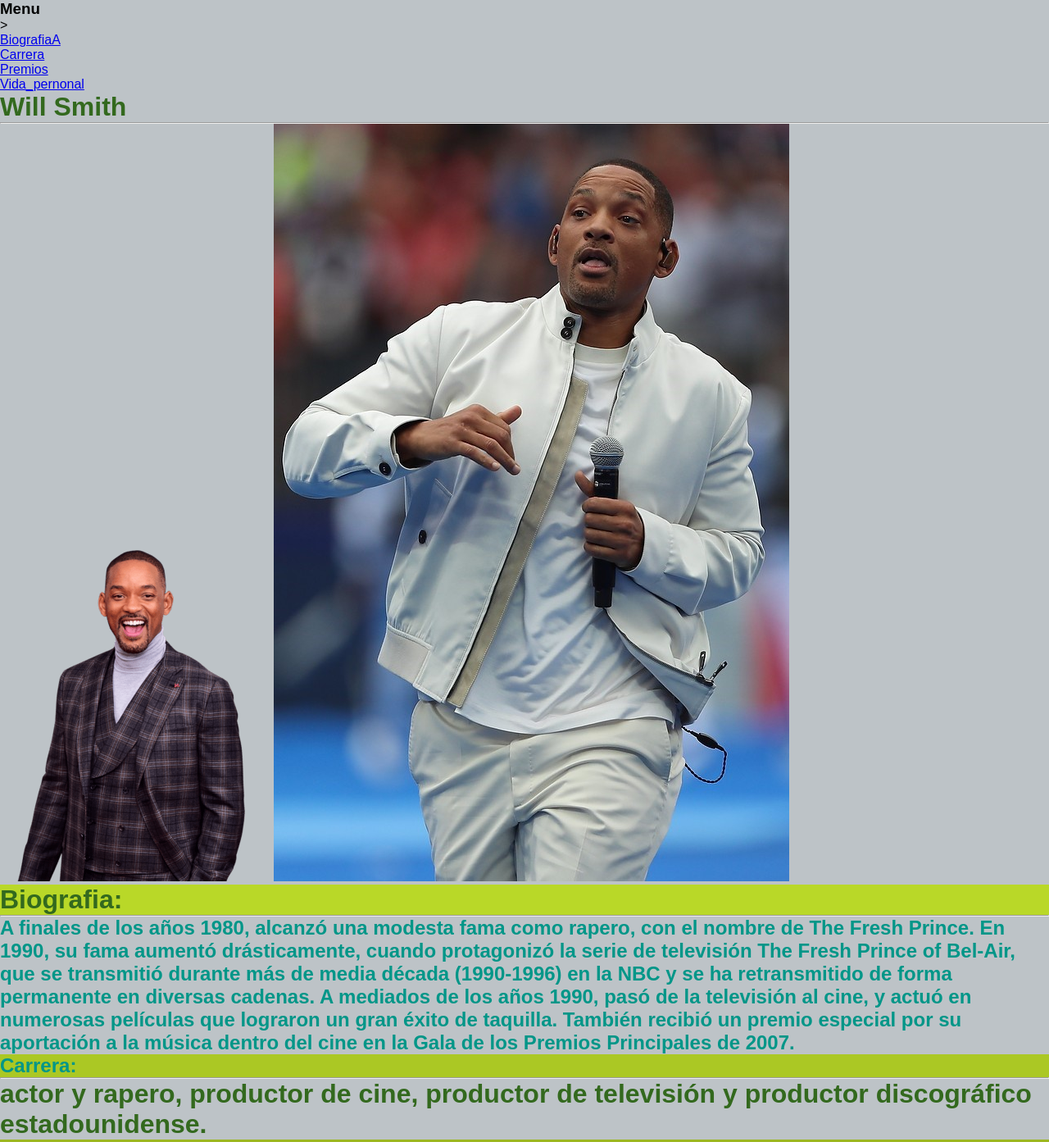
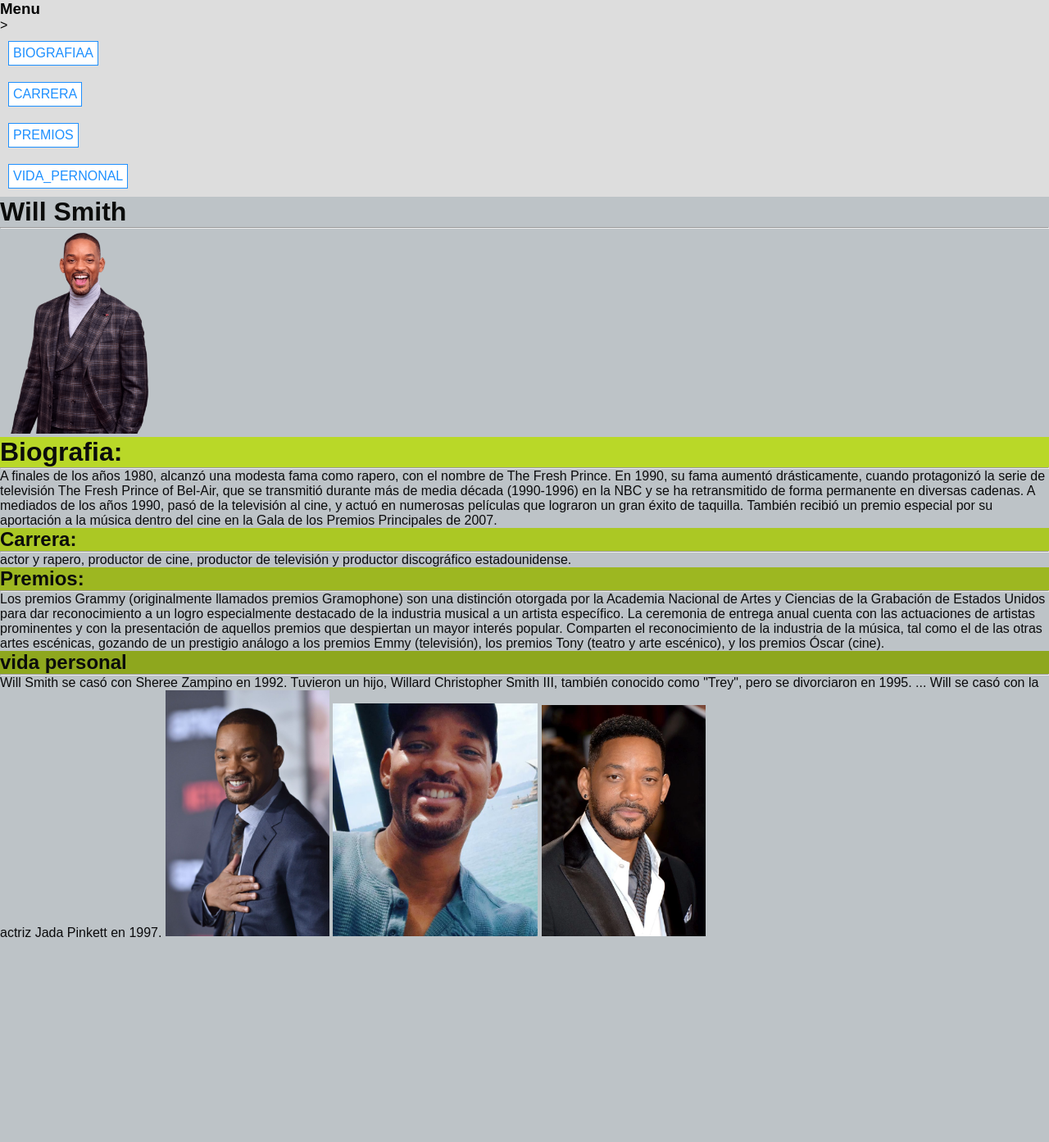
Before and after one commit to AdielCruz1992/web2019_willy, a plain HTML site: page introduccion_css/02_selectores/favorito/personal.html in a window 1280 px wide. Shown: the top 1393 px of the page at 82% size. After the commit the page ends 1146 px from the top, so only its background shows below. Drawn offline with Linux system fonts and the light colour scheme.

Commit message:
tabla de estilo

```diff
--- a/introduccion_css/02_selectores/favorito/estilo.css
+++ b/introduccion_css/02_selectores/favorito/estilo.css
@@ -8,16 +8,16 @@ body {
     font-family: Arial;
 }
 
-h1, h1, {
-    color: #DC3522
+h1, h2 {
+    color: #0b0c0b
 }
 
-h2, h2{
-    color: #009688
+a {
+    color: #26A69A
 }
 
-h1,h1{
-    color:#33691E
+p {
+    color:#0b0b0c
 }
 
 #biografia {
@@ -35,3 +35,26 @@ h1,h1{
 #vida_personal {
     background: #8ea71e
 }
+
+/* Herencia Css */
+nav {
+    background: #DDD;
+    padding: 10px
+    border: solid 1px gray;
+}
+
+nav a{
+    color: dodgerblue;
+    padding: 5px;
+    margin: 10px;
+    border: solid 1px dodgerblue;
+    text-decoration: none;
+    text-transform: uppercase;
+    background: #FFF;
+    display: inline-block;
+}
+
+nav a:hover {
+    background: dodgerblue;
+    color: white;
+}
--- a/introduccion_css/02_selectores/favorito/personal.html
+++ b/introduccion_css/02_selectores/favorito/personal.html
@@ -25,36 +25,39 @@
     </nav>
     <h1>Will Smith</h1>
     <hr>
-<img src="18-will-smith-chatroom-silo.w330.h412.png" alt="500">
-<img src="Will+Smith+Will+Smith+Attends+La+Verdad+Duele+XsRZ61kFQH0l.jpg" alt="500">
-
+    <img src="18-will-smith-chatroom-silo.w330.h412.png" alt="artista" width="200">
 
     <h1 id="biografia"> Biografia:</h1>
     <hr>
-<h2>A finales de los años 1980, alcanzó una modesta fama como rapero, con el nombre de The Fresh Prince. En 1990, su
+    <p>A finales de los años 1980, alcanzó una modesta fama como rapero, con el nombre de The Fresh Prince. En 1990, su
     fama aumentó drásticamente, cuando protagonizó la serie de televisión The Fresh Prince of Bel-Air, que se
     transmitió durante más de media década (1990-1996) en la NBC y se ha retransmitido de forma permanente en diversas
     cadenas. A mediados de los años 1990, pasó de la televisión al cine, y actuó en numerosas películas que lograron un
     gran éxito de taquilla. También recibió un premio especial por su aportación a la música dentro del cine en la Gala
-    de los Premios Principales de 2007.</h2>
+    de los Premios Principales de 2007.</p>
 
     <h2 id="carrera"> Carrera:</h2>
     <hr>
-<h1>actor y rapero, productor de cine, productor de televisión y productor discográfico estadounidense.</h1>
+    <p>actor y rapero, productor de cine, productor de televisión y productor discográfico estadounidense.</p>
 
     <h2 id="premios"> Premios:</h2>
     <hr>
-<h1>Los premios Grammy (originalmente llamados premios Gramophone) son una distinción otorgada por la Academia Nacional
+    <p>Los premios Grammy (originalmente llamados premios Gramophone) son una distinción otorgada por la Academia Nacional
     de Artes y Ciencias de la Grabación de Estados Unidos para dar reconocimiento a un logro especialmente destacado de
     la industria musical a un artista específico. La ceremonia de entrega anual cuenta con las actuaciones de artistas
     prominentes y con la presentación de aquellos premios que despiertan un mayor interés popular. Comparten el
     reconocimiento de la industria de la música, tal como el de las otras artes escénicas, gozando de un prestigio
-    análogo a los premios Emmy (televisión), los premios Tony (teatro y arte escénico), y los premios Óscar (cine).</h1>
+    análogo a los premios Emmy (televisión), los premios Tony (teatro y arte escénico), y los premios Óscar (cine).</p>
 
     <h2 id="vida_personal"> vida personal</h2>
     <hr>
-<h1>Will Smith se casó con Sheree Zampino en 1992. Tuvieron un hijo, Willard Christopher Smith III, también conocido
+    <p>Will Smith se casó con Sheree Zampino en 1992. Tuvieron un hijo, Willard Christopher Smith III, también conocido
     como "Trey", pero se divorciaron en 1995. ... Will se casó con la actriz Jada Pinkett en 1997.</h1>
+    <img src="15181986285845.jpg" alt="artista" width="200">
+    <img src="1527596993_668574_1527597084_noticia_normal.jpg" alt="will" width="250">
+    <img src="476325099-actor-will-smith-attends-the-oscars-held-at-hollywood.jpg.CROP_.rtstoryvar-large.jpg" alt="willy"
+    width="200">
+
 
     </body>
     </html>
```
Also changed, not shown: introduccion_css/02_selectores/favorito/15181986285845.jpg (added), introduccion_css/02_selectores/favorito/1527596993_668574_1527597084_noticia_normal.jpg (added), introduccion_css/02_selectores/favorito/will-smith-genie-aladdin-2.png (added). Lines whose indentation alone changed are shown as unchanged.
